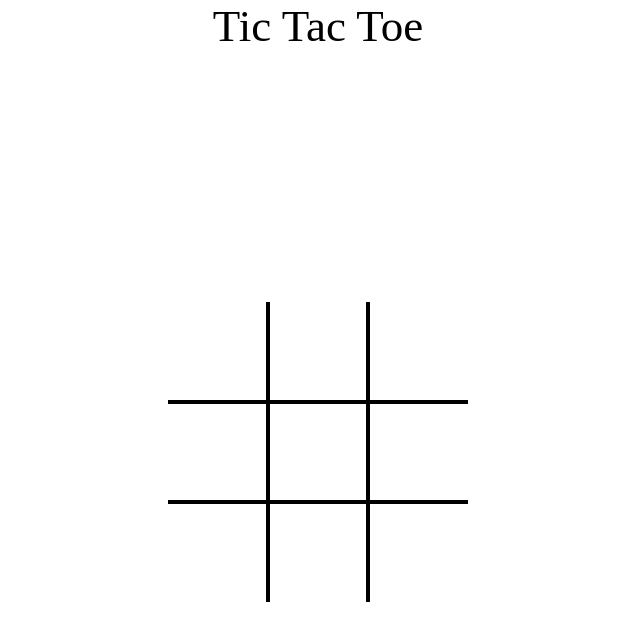
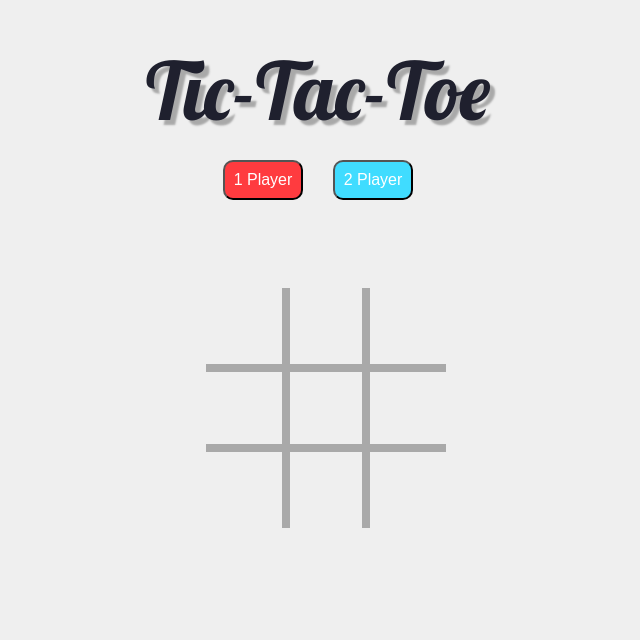
Before and after one commit to poloa3998/tictactoe, a plain HTML site: page index.html in a window 1280 px wide. Shown: the whole page, without its empty margins (322-962 px from the left). Drawn offline with Linux system fonts and the light colour scheme.

Commit message:
New styling

```diff
--- a/index.html
+++ b/index.html
@@ -7,10 +7,19 @@
     <title>Tic Tac Toe</title>
     <link rel="stylesheet" href="styles.css">
     <script src="script.js" defer></script>
+    <link rel="preconnect" href="https://fonts.googleapis.com">
+    <link rel="preconnect" href="https://fonts.gstatic.com" crossorigin>
+    <link href="https://fonts.googleapis.com/css2?family=Lobster&display=swap" rel="stylesheet">
 </head>
 <body>
-<div class = "header">Tic Tac Toe</div>
-<div class = "main">
+<div class = "title-screen">
+    <div class = "header">Tic-Tac-Toe</div>
+    <div class = "gamemode">
+        <button class = "computer-btn"> 1 Player</button>
+        <button class = "two-player-btn">2 Player</button>
+    </div>
+</div>
+<div class = "main-game show">
     <div class = "gameboard">
         <div class = "cell" data-index = "0"></div>
         <div class = "cell" data-index = "1"></div>
--- a/styles.css
+++ b/styles.css
@@ -3,16 +3,72 @@
 }
 
 :root {
-    --cell-size: 100px;
+    --cell-size: 10vh;
     --symbol-size: calc(var(--cell-size) * .9);
 }
+html {
+    background-color: #efefef;
+}
 body {
-    margin: 0;
+
+
 }
 
+@keyframes test {
+    from {
+      top: 40%;
+    }
+    to {
+      top: 15%;
+    }
+  }
+.title-screen {
+    margin: 0;
+    position: absolute;
+    top: 35%;
+    left: 50%;
+    transform: translate(-50%, -50%);
+    display: flex;
+    flex-direction: column;
+    align-items: center;
+    text-shadow: 5px 5px 2px #A9A9A9;
+    gap: 20px;
+    animation: test 2s forwards;
+    width: 50vh;
+}
+.gamemode {
+    display: flex;
+    gap: 30px;
+}
+.computer-btn {
+    background-color: #FF3B3F;
+    color: white;
+}
+.two-player-btn {
+    background-color: #40dcff;
+    color: white;
+}
+.computer-btn,
+.two-player-btn {
+    font-size: 2vh;
+    height: 5vh;
+    width: 10vh;
+    border-radius: 10px;
+
+}
 .header {
-    font-size: 45px;
+    font-size: 10vh;
     text-align: center;
+    font-family: 'Lobster', cursive;
+    color: rgb(31, 32, 46);
+
+
+}
+.main-game {
+    display: none;
+}
+.main-game.show {
+    display: block;
 }
 .gameboard {
     width: 100vw;
@@ -29,7 +85,7 @@ body {
 .cell {
     width: var(--cell-size);
     height: var(--cell-size);
-    border: 2px solid black;
+    border: 4px solid #A9A9A9;
     display: flex;
     justify-content: center;
     align-items: center;
@@ -61,12 +117,12 @@ body {
 
 .cell.x:before,
 .cell.x:after {
-    background-color: rgb(238, 134, 134);
+    background-color: #FF3B3F;
 }
 
 .cell.o:before,
 .cell.o:after {
-    background-color: rgb(58, 130, 238);
+    background-color: #40dcff;
 }
 
 
@@ -118,7 +174,8 @@ body {
 .gameboard.o .cell:not(.x):not(.o):hover::after {
     width: calc(var(--symbol-size) * .7);
     height: calc(var(--symbol-size) * .7);
-    background-color: white;
+    background-color:  #efefef;
+
 }
 
 .winning-screen {
```
